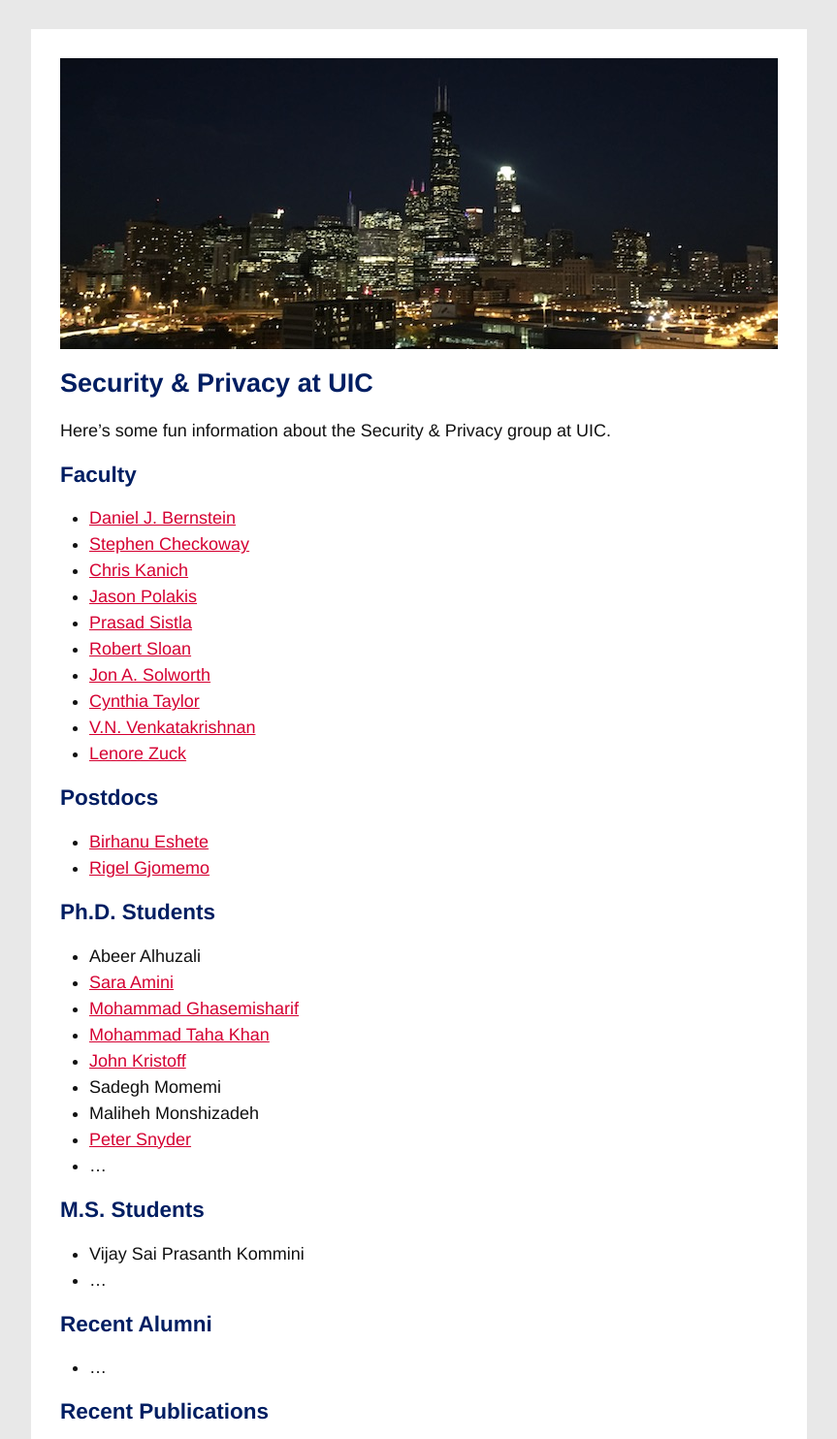
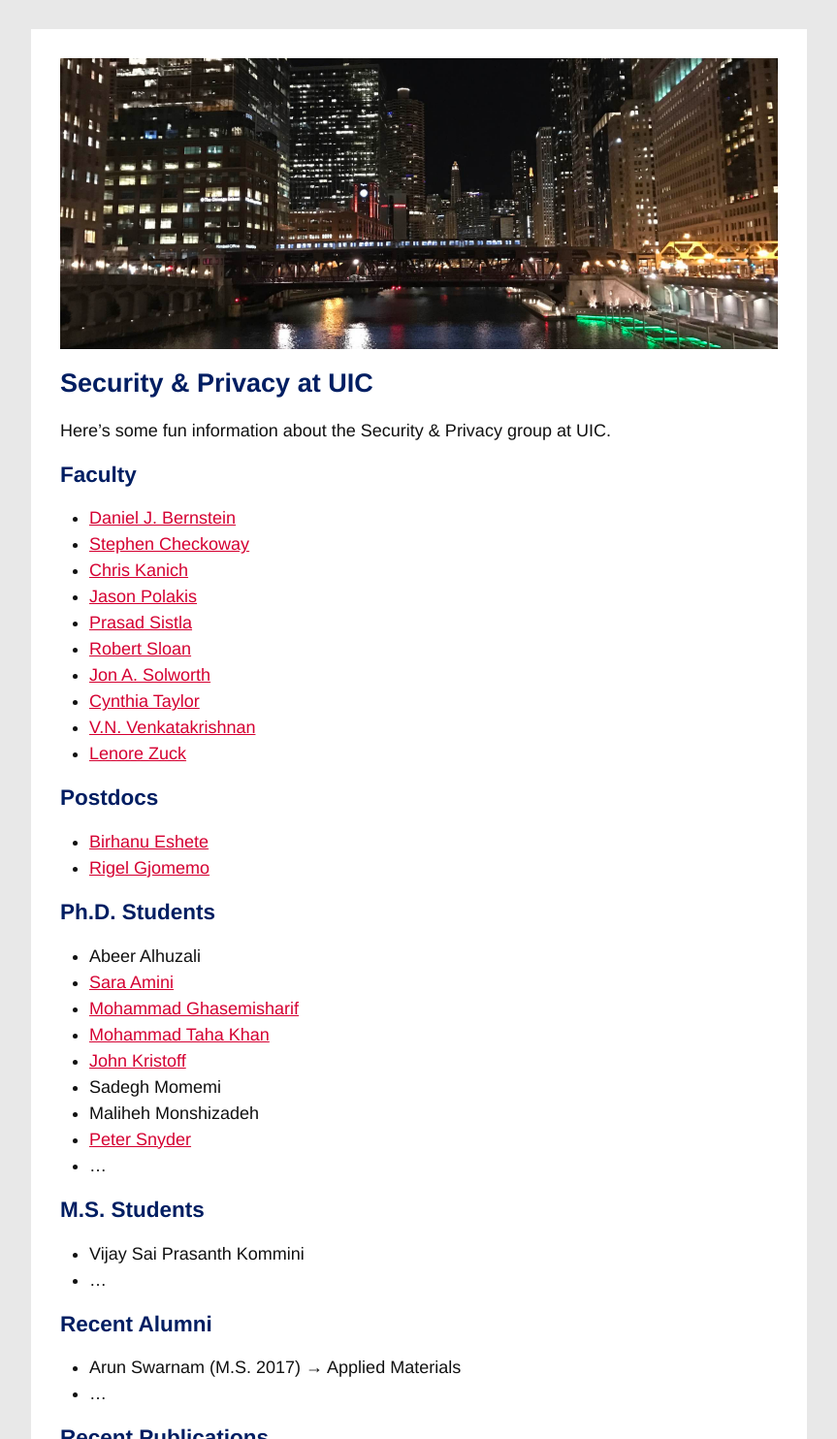
Before and after one commit to uic-research/security-www, a Jekyll site: the page built from index.md, in a window 1280 px wide, cut to the strip 0-1484 px from the top of the page. Shown: the whole strip at 97% size, without its empty margins (208-1071 px from the left). Built offline with Jekyll 4.4.1, drawn with Linux system fonts in a browser that asks for light colours.

Commit message:
Use Chris's fancy image.

```diff
--- a/index.md
+++ b/index.md
@@ -1,6 +1,6 @@
 ---
 ---
-![Chicago Skyline](images/header.jpeg "Chicago Skyline")
+[![header]](images/header-full.jpg)
 
 # {{ site.title }}
 
@@ -38,6 +38,7 @@ Here's some fun information about the Security & Privacy group at UIC.
 - ...
 
 ## Recent Alumni
+- Arun Swarnam (M.S. 2017) → Applied Materials
 - ...
 
 ## Recent Publications
@@ -51,3 +52,6 @@ Here's some fun information about the Security & Privacy group at UIC.
 ![National Science Foundation](images/logo-nsf.gif "National Science Foundation")
 ![Defense Advanced Research Projects Agency](images/logo-darpa.gif "Defense
 Advanced Research Projects Agency")
+
+[header]: images/header.jpg "Chicago"
+{: width="100%"}
```
Also changed, not shown: images/header.jpeg (deleted), images/header.jpg (added), 1 other file.
